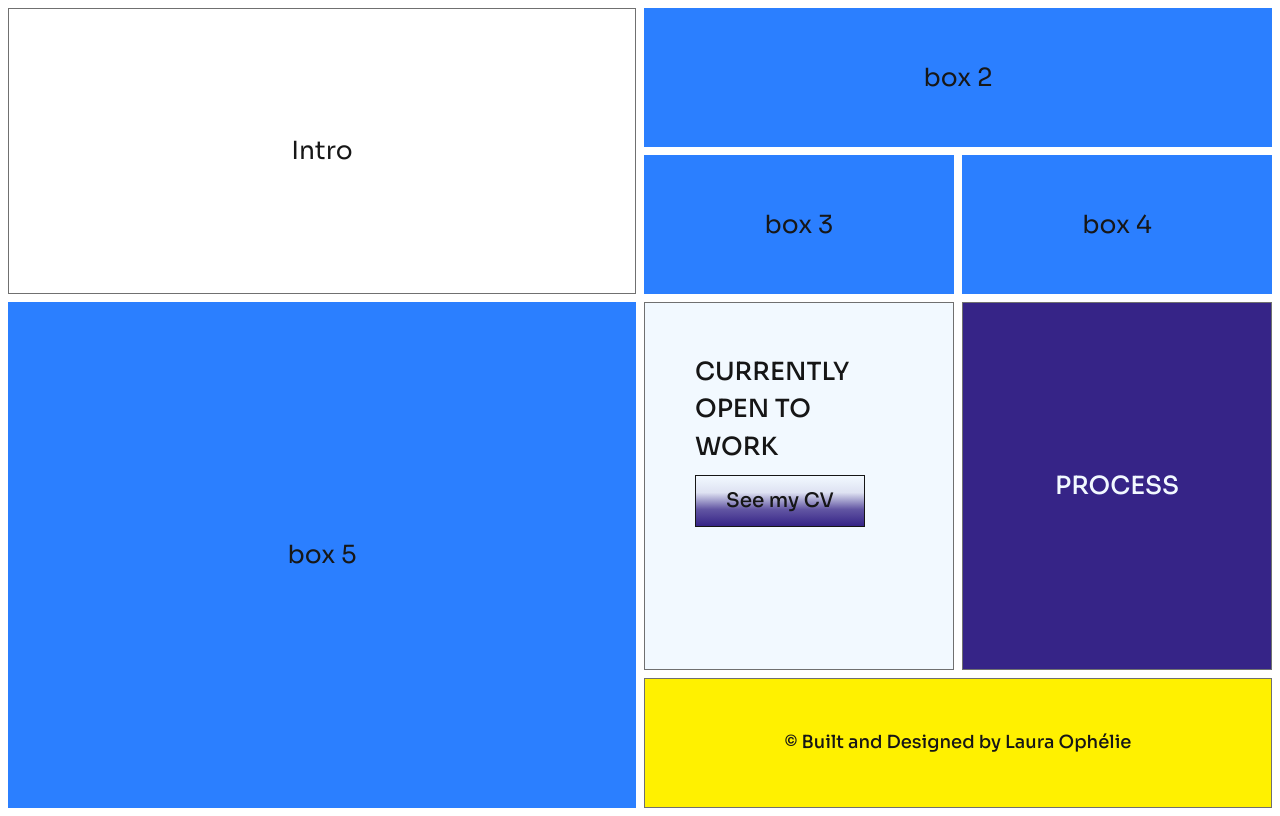
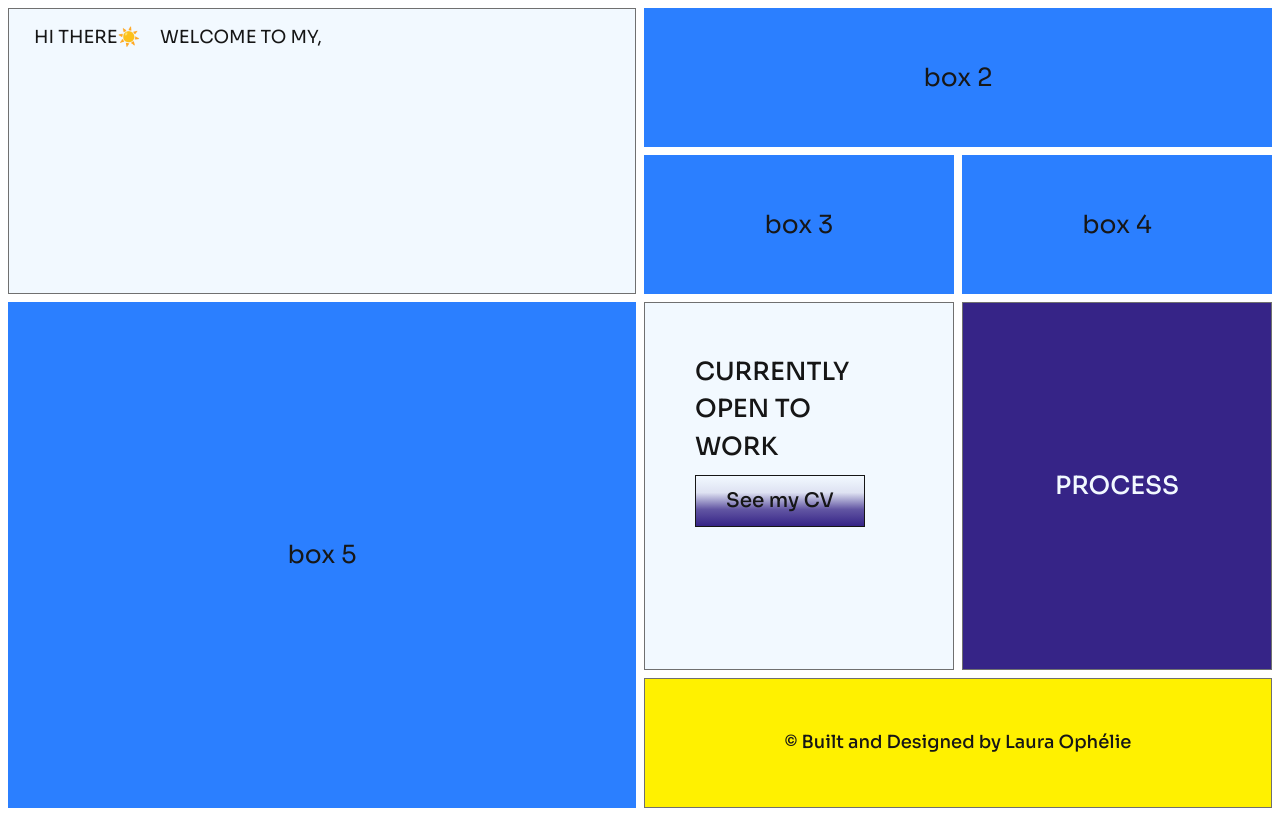
Before and after one commit to lauraophelie/laura-s-portfolio, a Next.js app: page / in a window 1280 px wide. Built offline with nearby package versions, Linux system fonts and the light colour scheme.

Commit message:
intro box

```diff
--- a/app/components/intro/Intro.tsx
+++ b/app/components/intro/Intro.tsx
@@ -1,7 +1,13 @@
+import "./intro.scss";
+
 export default function Intro() {
     return (
-        <div className="col-span-2 row-span-2 text-center flex items-center justify-center home-page__box">
-            Intro
+        <div className="col-span-2 row-span-2 flex intro home-page__box">
+            <div className="intro__welcoming flex justify-between gap-5">
+                <p className="intro__welcoming__text">Hi there☀️</p>
+                <p className="intro__welcoming__text">Welcome to my,</p>
+            </div>
+            {/* <h1 className="intro__main-title">Portfolio</h1> */}
         </div>
     )
 }
--- /dev/null
+++ b/app/components/intro/intro.scss
@@ -0,0 +1,17 @@
+@use "../../styles/base/palette.scss" as palette;
+@use "../../styles/base/typography.scss" as typo;
+
+.intro {
+    padding: 15px 25px;
+    color: palette.$black-color;
+    background-color: palette.$light-blue-color;
+
+    &__welcoming {
+        text-transform: uppercase;
+        font-size: 18px;
+    }
+
+    &__main-title {
+        font-size: 85px;
+    }
+}
--- a/app/styles/base/palette.scss
+++ b/app/styles/base/palette.scss
@@ -1,3 +1,4 @@
+$brighter-blue: #85C2FF;
 $grey-color: #707070;
 $light-blue-color: #F2F9FF;
 $black-color: #161616;
```
